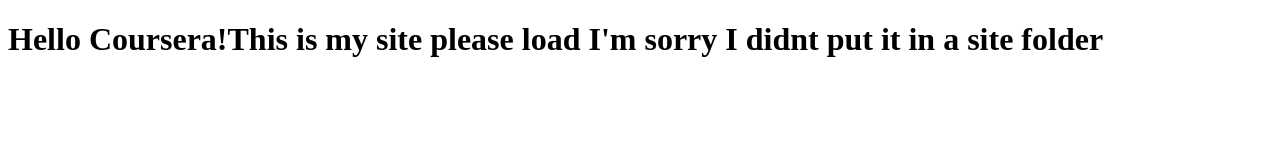
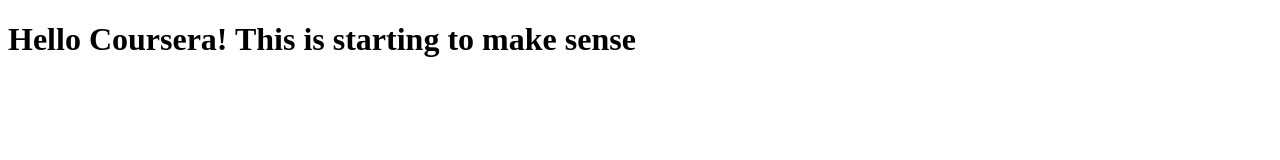
Before and after one commit to KeenanMacArthur/coursera-test, a plain HTML site: page site/index.html in a window 1280 px wide. Drawn offline with Linux system fonts and the light colour scheme.

Commit message:
adding to remote

```diff
--- a/site/index.html
+++ b/site/index.html
@@ -4,6 +4,6 @@
 	<title>Hello Cousera!</title>
 </head>
 <body>
-<h1>Hello Coursera!This is my site please load I'm sorry I didnt put it in a site folder</h1>
+<h1>Hello Coursera! This is starting to make sense</h1>
 </body>
 </html>
```
Also changed, not shown: index.html (+2 -2 lines), htmllecture1.html (added).
